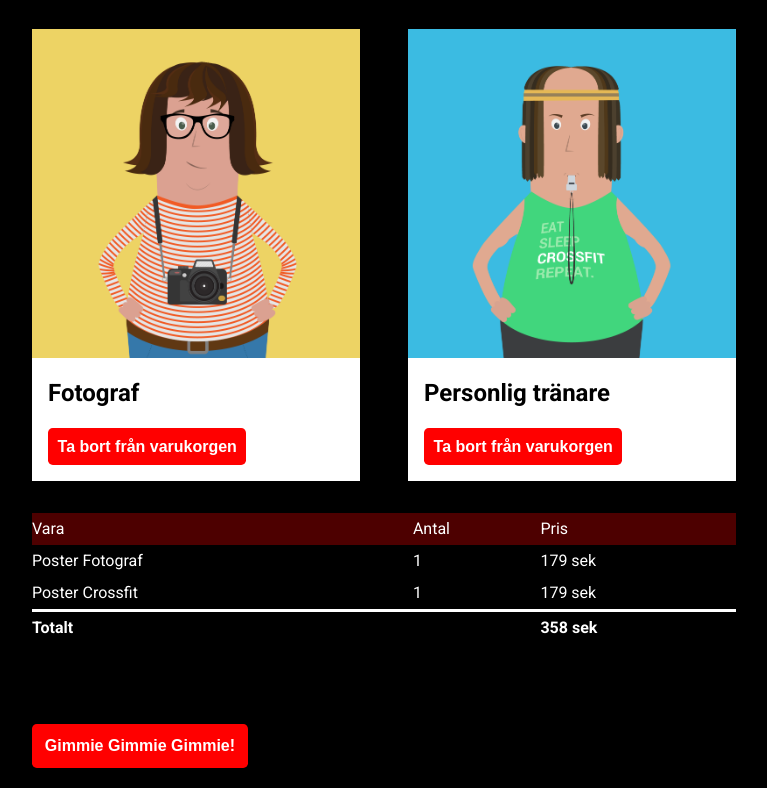
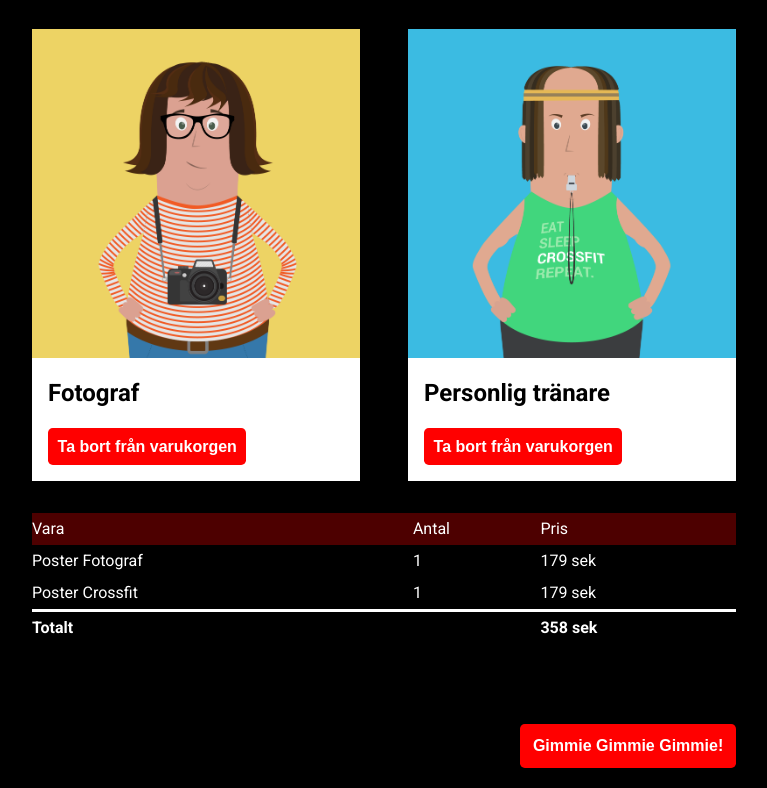
Before and after one commit to SandraHKannerberg/poster-shop, a plain HTML site: page grid-version/checkout.html in a window 1280 px wide. Shown: the part 521-1309 px from the top of the page, without its empty margins (256-1023 px from the left). Drawn offline with Linux system fonts and the light colour scheme.

Commit message:
Move button inside the grid

```diff
--- a/grid-version/checkout.html
+++ b/grid-version/checkout.html
@@ -38,7 +38,6 @@
       <!-- Container checkout -->
       <main class="content-wrapper-small">
         <!-- Container for items in checkout -->
-        <!-- <div class="content-wrapper-small"> -->
         <h2 class="checkout-title">Varor i korg</h2>
         <ul class="checkout-list grid-column-2" role="list">
           <li class="bg-light text-dark cart-item">
@@ -92,7 +91,9 @@
             </tr>
           </tfoot>
         </table>
-        <button class="btn cta-btn padding-large-btn text-bold mt-3">
+        <button
+          class="btn cta-btn padding-large-btn text-bold mt-3 justify-self-end"
+        >
           Gimmie Gimmie Gimmie!
         </button>
       </main>
--- a/grid-version/style-grid.css
+++ b/grid-version/style-grid.css
@@ -75,24 +75,12 @@ body {
   font-weight: var(--font-weight-base);
 }
 
-/* .grid-container {
+.grid-container {
   display: grid;
   grid-template-areas:
     "header header header header"
     "main main main main"
     "footer footer footer footer";
-  grid-template-rows: 25rem 1fr 15rem;
-  grid-template-columns: repeat(3, 1fr);
-  gap: 5rem;
-  min-height: 100vh;
-} */
-
-.grid-container {
-  display: grid;
-  grid-template-areas:
-    "header header header header header"
-    "main main main main main"
-    "footer footer footer footer footer";
   grid-template-rows: 25rem 1fr 15rem;
   grid-template-columns: repeat(3, 1fr);
   gap: 5rem;
@@ -263,18 +251,8 @@ table.pricing-info-table {
   align-items: center;
 }
 
-.justify-content-end {
-  justify-content: end;
-}
-
-.align-items-end {
-  align-items: end;
-}
-
-.flex-center {
-  display: flex;
-  justify-content: center;
-  align-items: center;
+.justify-self-end {
+  justify-self: end;
 }
 
 /* SPACE */
```
